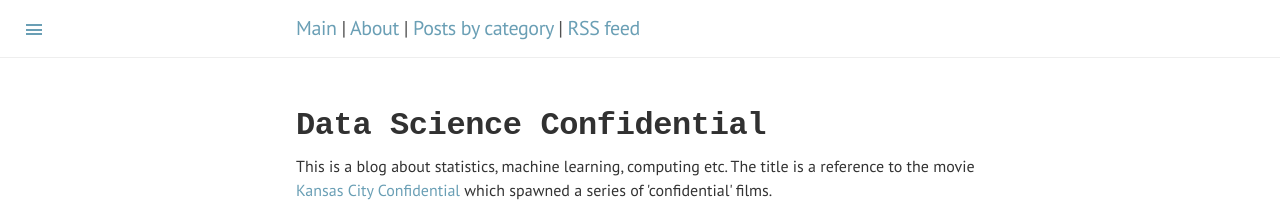
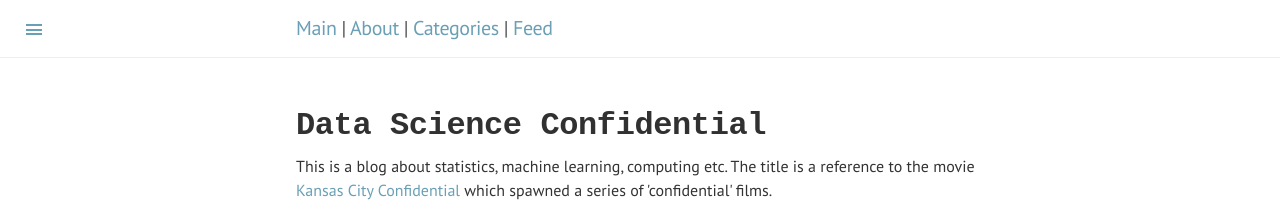
Before and after one commit to datascienceconfidential/datascienceconfidential.github.io, a Jekyll site: the page built from index.html, in a window 1280 px wide. Shown: the top 210 px of the page. Built offline with Jekyll 4.4.1, drawn with Linux system fonts in a browser that asks for light colours.

Commit message:
shortened headings

```diff
--- a/_layouts/default.html
+++ b/_layouts/default.html
@@ -28,7 +28,7 @@
           <h3 class="masthead-title">
 		  <a href="{{site.url}}" title="Home">Main</a> | <a href="{{site.url}}/about.html" title="Home">About</a> |
 		  <a href="{{site.baseurl}}/categories/">
-		  Posts by category</a> | <a href="{{site.baseurl}}/feed.xml">RSS feed</a>
+		  Categories</a> | <a href="{{site.baseurl}}/feed.xml">Feed</a>
           </h3>
         </div>
       </div>
```
